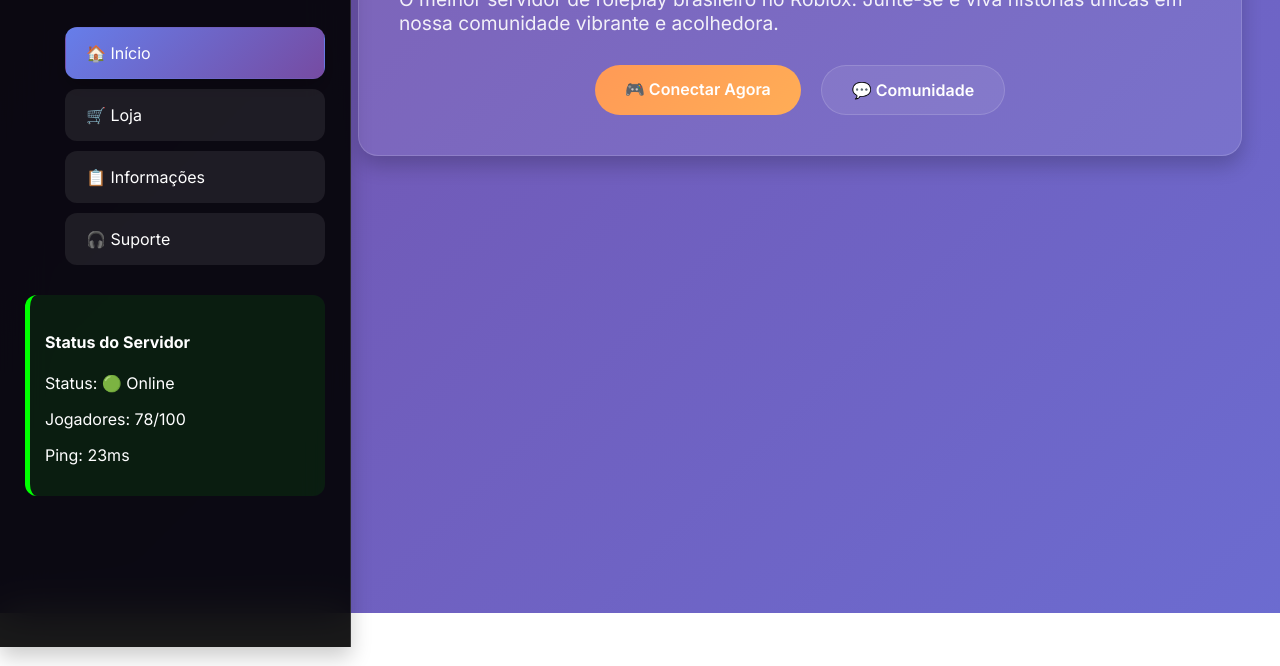
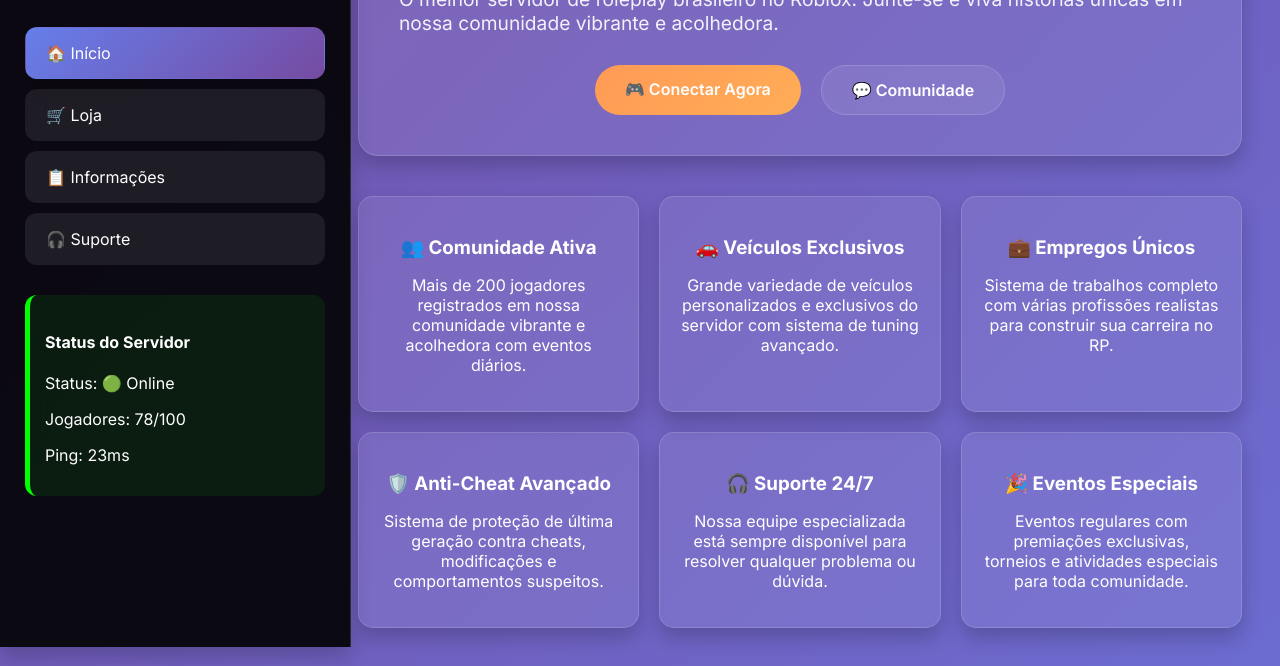
Before and after one commit to dkzinxy/Nox, a plain HTML site: page index.html in a window 1280 px wide. Shown: the part 203-869 px from the top of the page. Before the commit the page ends 816 px from the top, so only its background shows below. Drawn offline with Linux system fonts and the light colour scheme.

Commit message:
Update index.html

```diff
--- a/index.html
+++ b/index.html
@@ -49,19 +49,20 @@
 
         .server-info { text-align: center; margin-bottom: 30px; }
         .server-logo img {
-            width: 100px;
-            height: 100px;
+            width: 120px;
+            height: 120px;
             border-radius: 20px;
             box-shadow: var(--shadow-md);
             object-fit: cover;
         }
 
-        .nav-menu { list-style: none; margin-bottom: 30px; }
+        .nav-menu { list-style: none; margin-bottom: 30px; padding: 0; }
         .nav-item { margin-bottom: 10px; }
         .nav-link {
             display: block; padding: 15px 20px; border-radius: 12px;
             background: var(--glass-bg); color: white; text-decoration: none;
             transition: all 0.3s; border: 1px solid transparent;
+            font-size: 1rem;
         }
         .nav-link:hover, .nav-link.active { background: var(--primary-gradient); box-shadow: var(--shadow-md); }
 
@@ -147,6 +148,33 @@
                     <a href="https://discord.gg/r2MwYZFwhh" target="_blank" class="btn btn-secondary">💬 Comunidade</a>
                 </div>
             </div>
+
+            <div class="card-grid">
+                <div class="info-card">
+                    <h3>👥 Comunidade Ativa</h3>
+                    <p>Mais de 200 jogadores registrados em nossa comunidade vibrante e acolhedora com eventos diários.</p>
+                </div>
+                <div class="info-card">
+                    <h3>🚗 Veículos Exclusivos</h3>
+                    <p>Grande variedade de veículos personalizados e exclusivos do servidor com sistema de tuning avançado.</p>
+                </div>
+                <div class="info-card">
+                    <h3>💼 Empregos Únicos</h3>
+                    <p>Sistema de trabalhos completo com várias profissões realistas para construir sua carreira no RP.</p>
+                </div>
+                <div class="info-card">
+                    <h3>🛡️ Anti-Cheat Avançado</h3>
+                    <p>Sistema de proteção de última geração contra cheats, modificações e comportamentos suspeitos.</p>
+                </div>
+                <div class="info-card">
+                    <h3>🎧 Suporte 24/7</h3>
+                    <p>Nossa equipe especializada está sempre disponível para resolver qualquer problema ou dúvida.</p>
+                </div>
+                <div class="info-card">
+                    <h3>🎉 Eventos Especiais</h3>
+                    <p>Eventos regulares com premiações exclusivas, torneios e atividades especiais para toda comunidade.</p>
+                </div>
+            </div>
         </div>
 
         <!-- Loja -->
```
